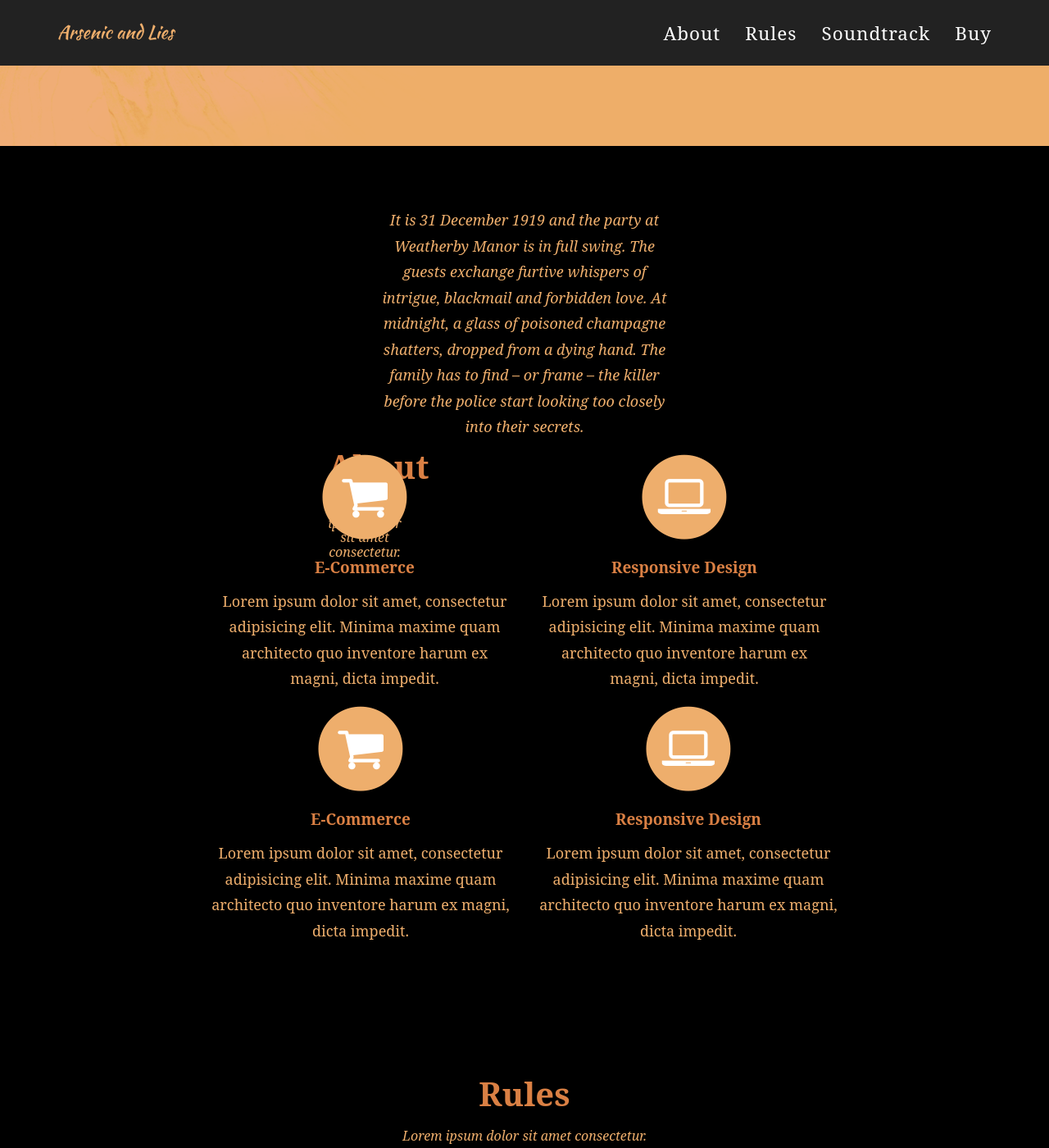
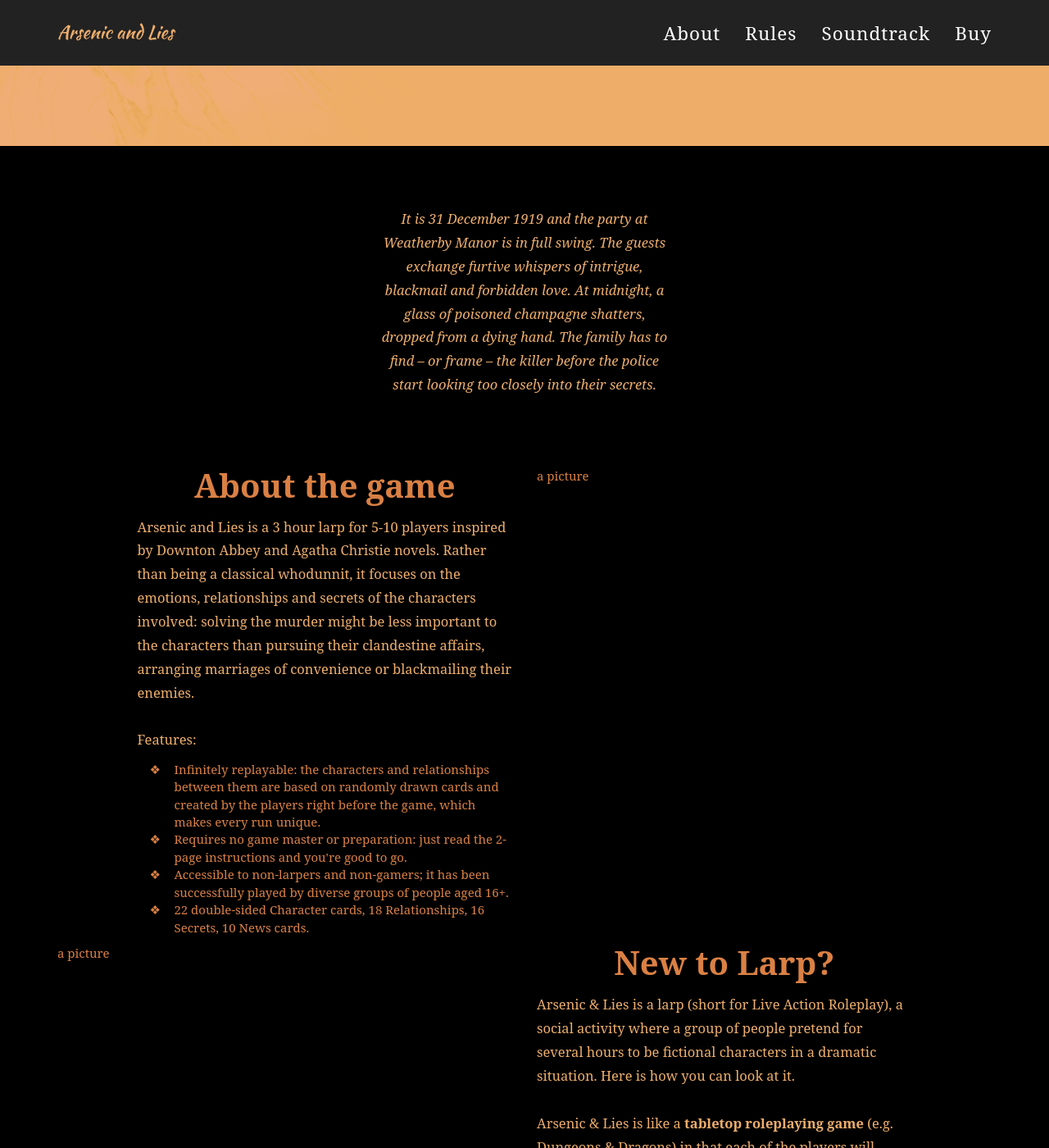
Before and after one commit to polydactylgames/arsenicandlies, a Jekyll site: the page built from index.html, in a window 1280 px wide and 1400 px high, scrolled down 472 px. Shown: the whole window at 82% size. Built offline with Jekyll 4.4.1, drawn with Linux system fonts in a browser that asks for light colours; some web fonts are replaced; some of the changed text lies outside the part shown.

Commit message:
More layout

```diff
--- a/_includes/about.html
+++ b/_includes/about.html
@@ -6,44 +6,40 @@
                     <p class="text-muted"><i>It is 31 December 1919 and the party at Weatherby Manor is in full swing. The guests exchange furtive whispers of intrigue, blackmail and forbidden love. At midnight, a glass of poisoned champagne shatters, dropped from a dying hand. The family has to find ­– or frame – the killer before the police start looking too closely into their secrets.</i></p>
                 </div>
             </div>
-            <div class="row text-center">
-                <div class="col-md-4 col-md-offset-2">
-                    <span class="fa-stack fa-4x">
-                        <div class="col-lg-12 text-center">
-                            <h2 class="section-heading">About</h2>
-                            <h3 class="section-subheading text-muted">Lorem ipsum dolor sit amet consectetur.</h3>
-                        </div>
-                        <i class="fa fa-circle fa-stack-2x text-primary"></i>
-                        <i class="fa fa-shopping-cart fa-stack-1x fa-inverse"></i>
-                    </span>
-                    <h4 class="service-heading">E-Commerce</h4>
-                    <p class="text-muted">Lorem ipsum dolor sit amet, consectetur adipisicing elit. Minima maxime quam architecto quo inventore harum ex magni, dicta impedit.</p>
+            <div class="row form-group">
+            </div>
+            <div class="row">
+                <div class="col-md-5 col-md-offset-1">
+                    <h2 class="section-heading text-center">About the game</h2>
+                    <p class="text-muted">Arsenic and Lies is a 3 hour larp for 5-10 players inspired by Downton Abbey and Agatha Christie novels. Rather than being a classical whodunnit, it focuses on the emotions, relationships and secrets of the characters involved: solving the murder might be less important to the characters than pursuing their clandestine affairs, arranging marriages of convenience or blackmailing their enemies.<br /><br />
+
+                    Features:
+                        <ul class="text-list">
+                            <li>Infinitely replayable: the characters and relationships between them are based on randomly drawn cards and created by the players right before the game, which makes every run unique.</li>
+                            <li>Requires no game master or preparation: just read the 2-page instructions and you're good to go.</li>
+                            <li>Accessible to non-larpers and non-gamers; it has been successfully played by diverse groups of people aged 16+.</li>
+                            <li>22 double-sided Character cards, 18 Relationships, 16 Secrets, 10 News cards.</li>
+                        </ul>
+                    </p>
                 </div>
-                <div class="col-md-4">
-                    <span class="fa-stack fa-4x">
-                        <i class="fa fa-circle fa-stack-2x text-primary"></i>
-                        <i class="fa fa-laptop fa-stack-1x fa-inverse"></i>
-                    </span>
-                    <h4 class="service-heading">Responsive Design</h4>
-                    <p class="text-muted">Lorem ipsum dolor sit amet, consectetur adipisicing elit. Minima maxime quam architecto quo inventore harum ex magni, dicta impedit.</p>
+                <div class="col-md-6">
+                    a picture
                 </div>
-            <div class="row text-center">
-                <div class="col-md-4 col-md-offset-2">
-                    <span class="fa-stack fa-4x">
-                        <i class="fa fa-circle fa-stack-2x text-primary"></i>
-                        <i class="fa fa-shopping-cart fa-stack-1x fa-inverse"></i>
-                    </span>
-                    <h4 class="service-heading">E-Commerce</h4>
-                    <p class="text-muted">Lorem ipsum dolor sit amet, consectetur adipisicing elit. Minima maxime quam architecto quo inventore harum ex magni, dicta impedit.</p>
+            </div>
+            <div class="row">
+                <div class="col-md-6">
+                    a picture
                 </div>
-                <div class="col-md-4">
-                    <span class="fa-stack fa-4x">
-                        <i class="fa fa-circle fa-stack-2x text-primary"></i>
-                        <i class="fa fa-laptop fa-stack-1x fa-inverse"></i>
-                    </span>
-                    <h4 class="service-heading">Responsive Design</h4>
-                    <p class="text-muted">Lorem ipsum dolor sit amet, consectetur adipisicing elit. Minima maxime quam architecto quo inventore harum ex magni, dicta impedit.</p>
+                <div class="col-md-5">
+                    <h2 class="section-heading text-center">New to Larp?</h2>
+                    <p class="text-muted">Arsenic & Lies is a larp (short for Live Action Roleplay), a social activity where a group of people pretend for several hours to be fictional characters in a dramatic situation. Here is how you can look at it.<br /><br />
+
+Arsenic & Lies is like a <b>tabletop roleplaying game</b> (e.g. Dungeons & Dragons) in that each of the players will control a fictional character. The difference is that instead of sitting around a table and taking turns to describe the actions of your character, you all simultaneously pretend to be them. E.g. instead of saying, <i>“Emily glares at Richard and exclaims, ‘I demand an explanation!’”</i> you will, acting as Emily, do the glaring and exclaiming. Also, in A&L there are no dice, no numbers, and no concept of winning or losing.<br /><br />
+
+Arsenic & Lies is like a <b>murder mystery dinner party</b>, but infinitely replayable: every time you play, the characters, their secrets and relationships will change, and both the victim and the culprit will be different. A&L doesn’t need a host and requires little preparation. The focus isn’t on figuring out whodunnit, but on the drama of being slightly larger than life characters with intense relationships.<br /><br />
+
+Arsenic & Lies is like <b>improv theatre</b>, but you will be your own audience. The workshop before the game will provide you with characters and relationships, so you won’t have to invent things from scratch. Also, the tone is drama rather than comedy.</p>
                 </div>
-
-				</div>
+			</div>
+        </div>
     </section>
```
Also changed, not shown: _includes/css/agency.css (+22 -1 lines).
